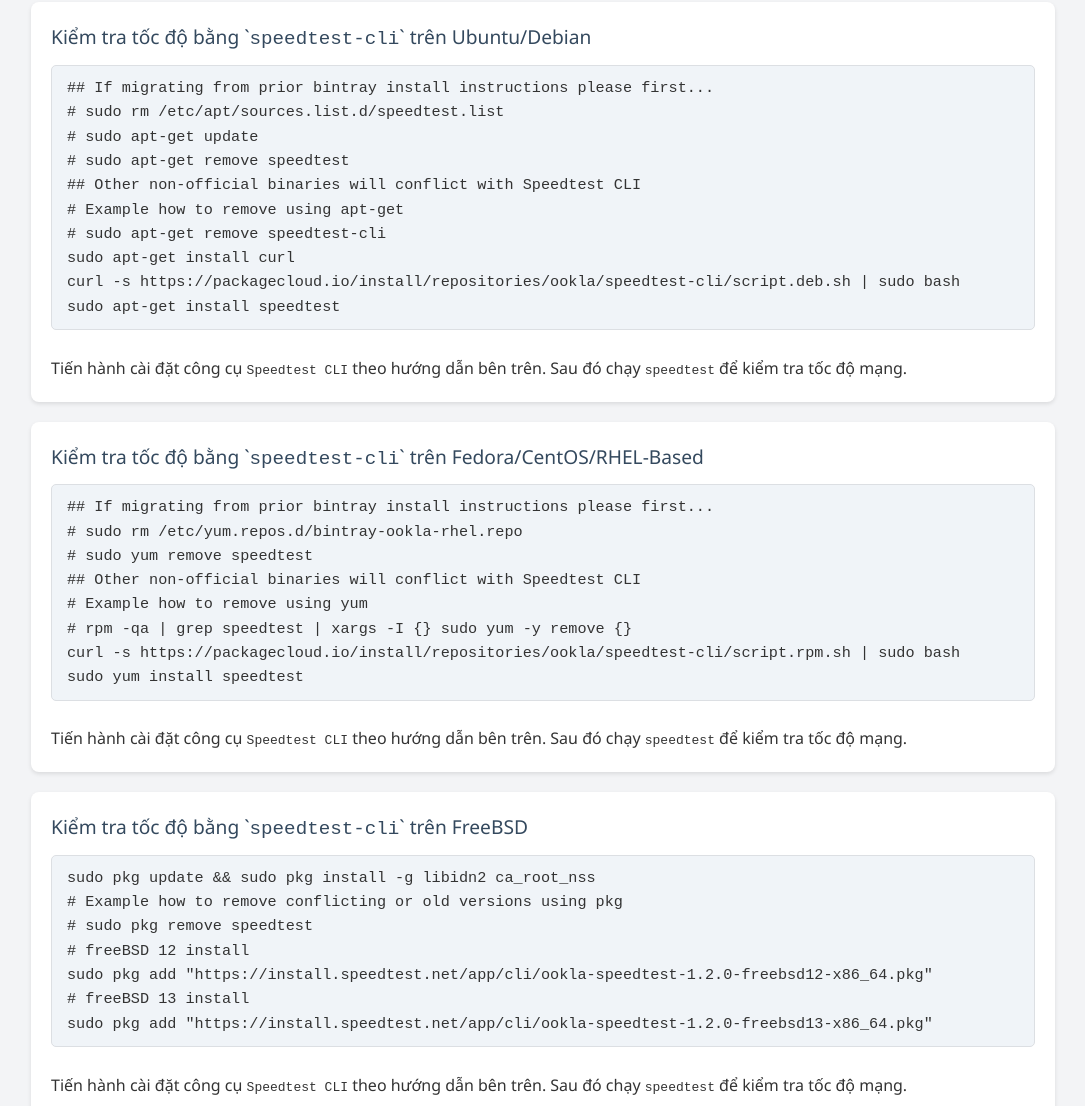
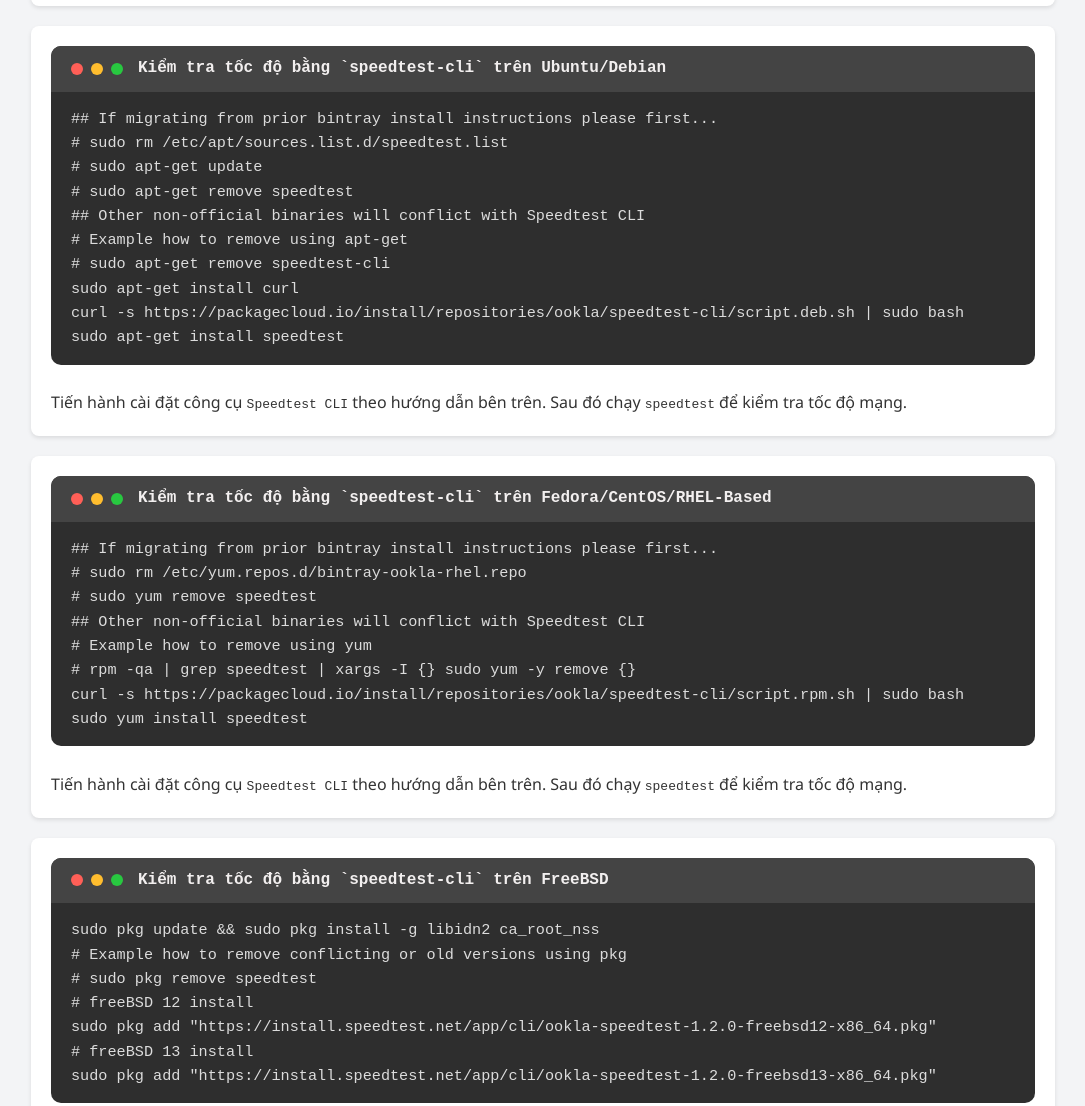
Before and after one commit to nguyenanhung/speedtest, a plain HTML site: page index.html in a window 1280 px wide. Shown: the part 834-1940 px from the top of the page, without its empty margins (97-1182 px from the left). Drawn offline with Linux system fonts and the light colour scheme.

Commit message:
Update index.html

```diff
--- a/index.html
+++ b/index.html
@@ -53,7 +53,6 @@
             margin: auto;
         }
 
-        /* Container chứa các lệnh */
         .command-container {
             background: #fff;
             padding: 20px;
@@ -62,27 +61,58 @@
             box-shadow: 0 2px 4px rgba(0, 0, 0, 0.1);
         }
 
-        /* Tiêu đề của các lệnh */
-        .command-title {
-            font-size: 1.2rem;
-            color: #34495e;
-            margin-bottom: 10px;
+        .command {
+            background: #2e2e2e;
+            border-radius: 10px;
+            overflow: hidden;
+            font-family: monospace;
+            color: #dcdcdc;
         }
 
-        /* Ô chứa lệnh */
-        .command {
-            background: #f0f4f8;
-            padding: 10px 15px;
-            border: 1px solid #dcdfe3;
-            border-radius: 5px;
-            font-family: monospace;
+        .command-header {
+            background: #444;
+            padding: 10px 20px;
+            display: flex;
+            align-items: center;
+            justify-content: flex-start;
+        }
+
+        .macos-icons {
+            display: flex;
+            gap: 8px;
+        }
+
+        .macos-icon {
+            width: 12px;
+            height: 12px;
+            border-radius: 50%;
+        }
+
+        .macos-icon.red {
+            background-color: #ff5f57;
+        }
+
+        .macos-icon.yellow {
+            background-color: #ffbd2e;
+        }
+
+        .macos-icon.green {
+            background-color: #28c840;
+        }
+
+        .command-body {
+            padding: 15px 20px;
             font-size: 0.95rem;
             overflow-x: auto;
-            white-space: nowrap;
         }
 
-        .command:hover {
-            background: #e8eff6;
+        .command-title {
+            flex-grow: 1;
+            text-align: left;
+            font-size: 16px;
+            font-weight: bold;
+            color: #f2efef;
+            padding-left: 15px;
         }
 
         /* Footer */
@@ -135,8 +165,19 @@
 <main>
 
     <div class="command-container">
+        <div class="command">
+            <div class="command-header">
+                <div class="macos-icons">
+                    <div class="macos-icon red"></div>
+                    <div class="macos-icon yellow"></div>
+                    <div class="macos-icon green"></div>
+                </div>
                 <div class="command-title">BEAR Server Speedtest Scripts</div>
-        <div class="command">curl -H "Cache-Control: no-cache" -Lso- https://bash.nguyenanhung.com/speedtest | bash
+                <div class="copy"></div>
+            </div>
+            <div class="command-body">
+                curl -H "Cache-Control: no-cache" -Lso- https://bash.nguyenanhung.com/speedtest | bash
+            </div>
         </div>
         <br/>
         <div class="description">
@@ -151,13 +192,23 @@
     </div>
 
     <div class="command-container">
-        <div class="command-title">Kiểm tra tốc độ bằng `<code>speedtest-cli</code>` trên macOS</div>
-        <div class="command">brew tap teamookla/speedtest<br/>
+        <div class="command">
+            <div class="command-header">
+                <div class="macos-icons">
+                    <div class="macos-icon red"></div>
+                    <div class="macos-icon yellow"></div>
+                    <div class="macos-icon green"></div>
+                </div>
+                <div class="command-title">Kiểm tra tốc độ bằng `speedtest-cli` trên macOS</div>
+            </div>
+            <div class="command-body">
+                brew tap teamookla/speedtest<br/>
                 brew update<br/>
                 # Example how to remove conflicting or old versions using brew<br/>
                 # brew uninstall speedtest --force<br/>
                 # brew uninstall speedtest-cli --force<br/>
                 brew install speedtest --force
+            </div>
         </div>
         <br/>
         <div class="description">Tiến hành cài đặt công cụ <code>Speedtest CLI</code> theo hướng dẫn bên trên. Sau đó
@@ -167,8 +218,17 @@
     </div>
 
     <div class="command-container">
-        <div class="command-title">Kiểm tra tốc độ bằng `<code>speedtest-cli</code>` trên Ubuntu/Debian</div>
-        <div class="command">## If migrating from prior bintray install instructions please first...<br/>
+        <div class="command">
+            <div class="command-header">
+                <div class="macos-icons">
+                    <div class="macos-icon red"></div>
+                    <div class="macos-icon yellow"></div>
+                    <div class="macos-icon green"></div>
+                </div>
+                <div class="command-title">Kiểm tra tốc độ bằng `speedtest-cli` trên Ubuntu/Debian</div>
+            </div>
+            <div class="command-body">
+                ## If migrating from prior bintray install instructions please first...<br/>
                 # sudo rm /etc/apt/sources.list.d/speedtest.list<br/>
                 # sudo apt-get update<br/>
                 # sudo apt-get remove speedtest<br/>
@@ -179,23 +239,6 @@
                 curl -s https://packagecloud.io/install/repositories/ookla/speedtest-cli/script.deb.sh | sudo bash<br/>
                 sudo apt-get install speedtest
             </div>
-        <br/>
-        <div class="description">Tiến hành cài đặt công cụ <code>Speedtest CLI</code> theo hướng dẫn bên trên. Sau đó
-            chạy <code>speedtest</code> để
-            kiểm tra tốc độ mạng.
-        </div>
-    </div>
-
-    <div class="command-container">
-        <div class="command-title">Kiểm tra tốc độ bằng `<code>speedtest-cli</code>` trên Fedora/CentOS/RHEL-Based</div>
-        <div class="command">## If migrating from prior bintray install instructions please first...<br/>
-            # sudo rm /etc/yum.repos.d/bintray-ookla-rhel.repo<br/>
-            # sudo yum remove speedtest<br/>
-            ## Other non-official binaries will conflict with Speedtest CLI<br/>
-            # Example how to remove using yum<br/>
-            # rpm -qa | grep speedtest | xargs -I {} sudo yum -y remove {}<br/>
-            curl -s https://packagecloud.io/install/repositories/ookla/speedtest-cli/script.rpm.sh | sudo bash<br/>
-            sudo yum install speedtest
         </div>
         <br/>
         <div class="description">Tiến hành cài đặt công cụ <code>Speedtest CLI</code> theo hướng dẫn bên trên. Sau đó
@@ -205,14 +248,51 @@
     </div>
 
     <div class="command-container">
-        <div class="command-title">Kiểm tra tốc độ bằng `<code>speedtest-cli</code>` trên FreeBSD</div>
-        <div class="command">sudo pkg update && sudo pkg install -g libidn2 ca_root_nss<br/>
+        <div class="command">
+            <div class="command-header">
+                <div class="macos-icons">
+                    <div class="macos-icon red"></div>
+                    <div class="macos-icon yellow"></div>
+                    <div class="macos-icon green"></div>
+                </div>
+                <div class="command-title">Kiểm tra tốc độ bằng `speedtest-cli` trên Fedora/CentOS/RHEL-Based</div>
+            </div>
+            <div class="command-body">
+                ## If migrating from prior bintray install instructions please first...<br/>
+                # sudo rm /etc/yum.repos.d/bintray-ookla-rhel.repo<br/>
+                # sudo yum remove speedtest<br/>
+                ## Other non-official binaries will conflict with Speedtest CLI<br/>
+                # Example how to remove using yum<br/>
+                # rpm -qa | grep speedtest | xargs -I {} sudo yum -y remove {}<br/>
+                curl -s https://packagecloud.io/install/repositories/ookla/speedtest-cli/script.rpm.sh | sudo bash<br/>
+                sudo yum install speedtest
+            </div>
+        </div>
+        <br/>
+        <div class="description">Tiến hành cài đặt công cụ <code>Speedtest CLI</code> theo hướng dẫn bên trên. Sau đó
+            chạy <code>speedtest</code> để
+            kiểm tra tốc độ mạng.
+        </div>
+    </div>
+
+    <div class="command-container">
+        <div class="command">
+            <div class="command-header">
+                <div class="macos-icons">
+                    <div class="macos-icon red"></div>
+                    <div class="macos-icon yellow"></div>
+                    <div class="macos-icon green"></div>
+                </div>
+                <div class="command-title">Kiểm tra tốc độ bằng `speedtest-cli` trên FreeBSD</div>
+            </div>
+            <div class="command-body">sudo pkg update && sudo pkg install -g libidn2 ca_root_nss<br/>
                 # Example how to remove conflicting or old versions using pkg<br/>
                 # sudo pkg remove speedtest<br/>
                 # freeBSD 12 install<br/>
                 sudo pkg add "https://install.speedtest.net/app/cli/ookla-speedtest-1.2.0-freebsd12-x86_64.pkg"<br/>
                 # freeBSD 13 install<br/>
                 sudo pkg add "https://install.speedtest.net/app/cli/ookla-speedtest-1.2.0-freebsd13-x86_64.pkg"
+            </div>
         </div>
         <br/>
         <div class="description">Tiến hành cài đặt công cụ <code>Speedtest CLI</code> theo hướng dẫn bên trên. Sau đó
```
Lines whose indentation alone changed are shown as unchanged.
